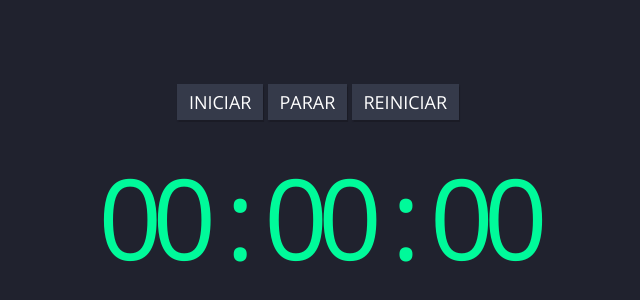
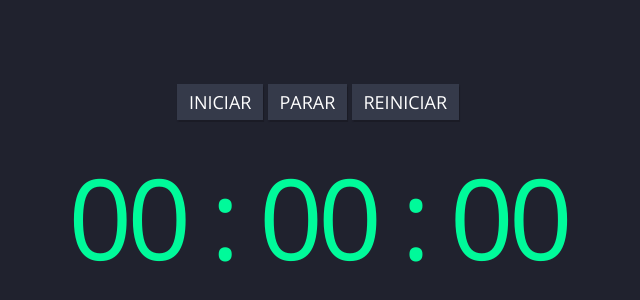
Before and after one commit to kadymosantana/stopwatch, a plain HTML site: page index.html in a window 1280 px wide. Shown: the part 212-512 px from the top of the page, without its empty margins (322-962 px from the left). Drawn offline with nearby package versions, Linux system fonts and the light colour scheme.

Commit message:
Update style.css

```diff
--- a/css/style.css
+++ b/css/style.css
@@ -46,7 +46,7 @@ button[disabled] {
 .container .tempo {
   font-size: 7rem;
   font-weight: 200;
-  letter-spacing: -10px;
+  letter-spacing: -5px;
   color: mediumspringgreen;
 }
 
```
